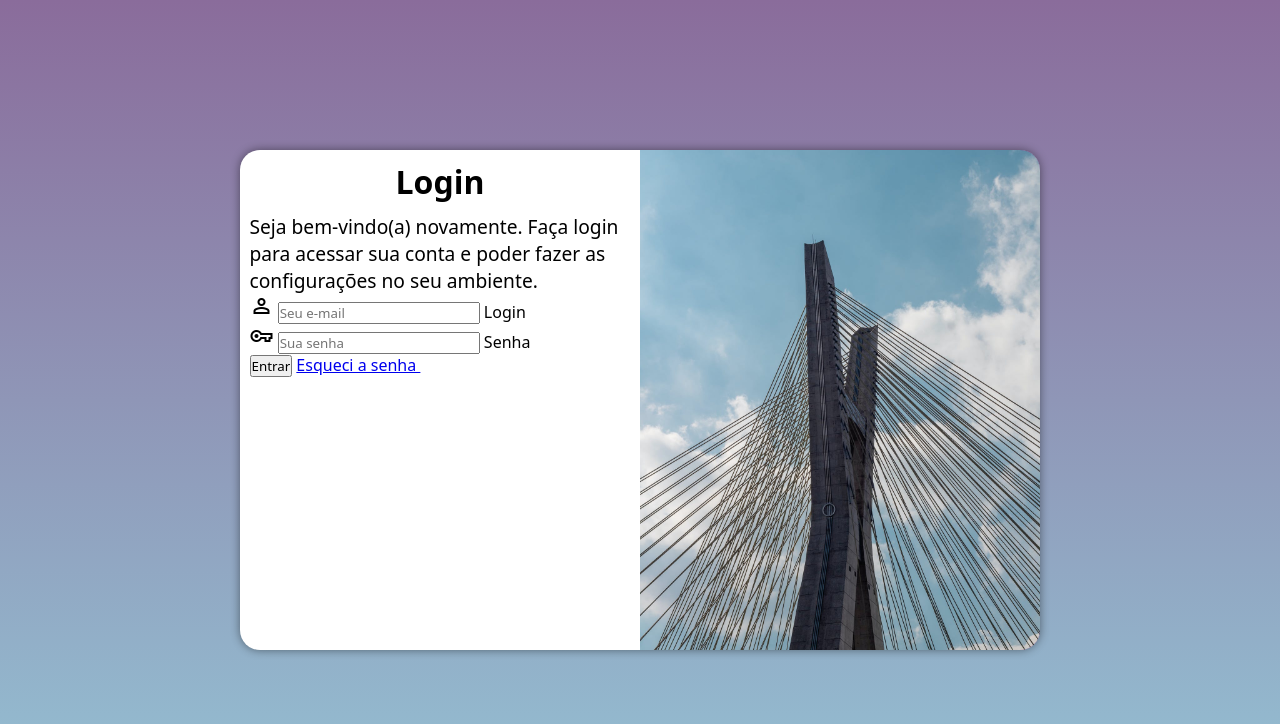
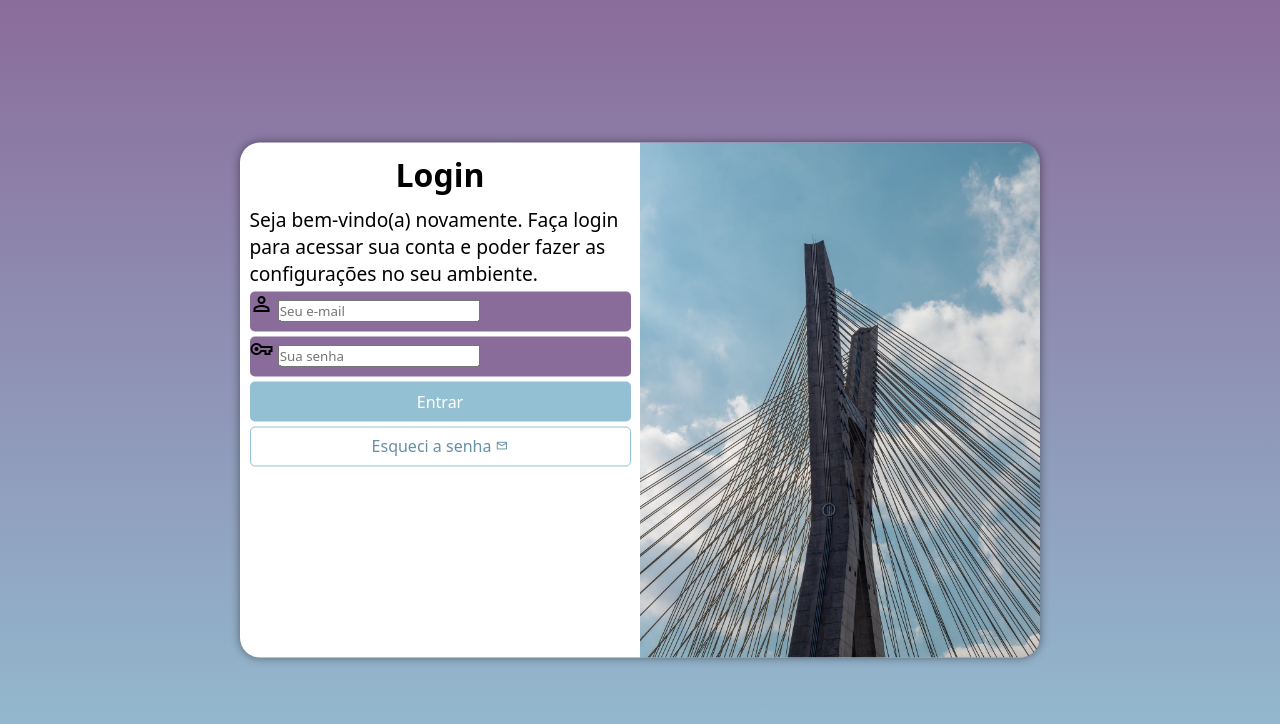
Before and after one commit to Isaph26/projeto-login, a PHP site: page / in a window 1280 px wide. Shown: the top 724 px of the page. Run offline with PHP 8.4, Linux system fonts and the light colour scheme.

Commit message:
atualizando formulário

```diff
--- a/estilos/style.css
+++ b/estilos/style.css
@@ -33,7 +33,7 @@ section#login {
 
     background-color: white;
     width: 250px;
-    height: 500px;
+    height: 515px;
     border-radius: 20px;
     box-shadow: 0px 0px 10px rgba(0, 0, 0, 0.450);
 
@@ -62,3 +62,56 @@ div#formulario > h1 {
 div#formulario > p {
     font-size: 0.8em;
 }
+
+form > div.campo {
+    background-color: #8a6c9b;
+    display: block;
+    width: 100%;
+    height: 40px;
+    border-radius: 5px;
+    margin: 5px 0px;
+}
+
+div.campo > label {
+    display: none;
+}
+
+form > input[type=submit] {
+    display: block;
+    font-size: 1em;
+    width: 100%;
+    height: 40px;
+    margin-top: 5px;
+    background-color: #94c0d3;
+    color: white;
+    border: none;
+    border-radius: 5px;
+    cursor:  pointer;
+}
+
+form > input[type=submit]:hover {
+    background-color: #6391a5;
+}
+
+form > a.botao {
+    display: block;
+    text-align: center;
+    font-size: 1em;
+    width: 100%;
+    height: 40px;
+    margin-top: 5px;
+    padding-top: 7px;
+    background-color: white;
+    color: #6391a5;
+    border: 1px solid #94c0d3;
+    border-radius: 5px;
+    text-decoration: none;
+}
+
+form > a.botao:hover{
+    background-color: #abdcf1;
+}
+
+form > a.botao > i {
+    font-size: 0.8em;
+}
--- a/index.html
+++ b/index.html
@@ -34,7 +34,7 @@
                         <label for="isenha">Senha</label>
                     </div>
                     <input type="submit" value="Entrar">
-                    <a href="esqueci.html">Esqueci a senha <i class="material-symbols-outlined"></i>
+                    <a href="esqueci.html" class="botao">Esqueci a senha <i class="material-symbols-outlined">mail</i>
                     </a>
                 </form>
             </div>
```
